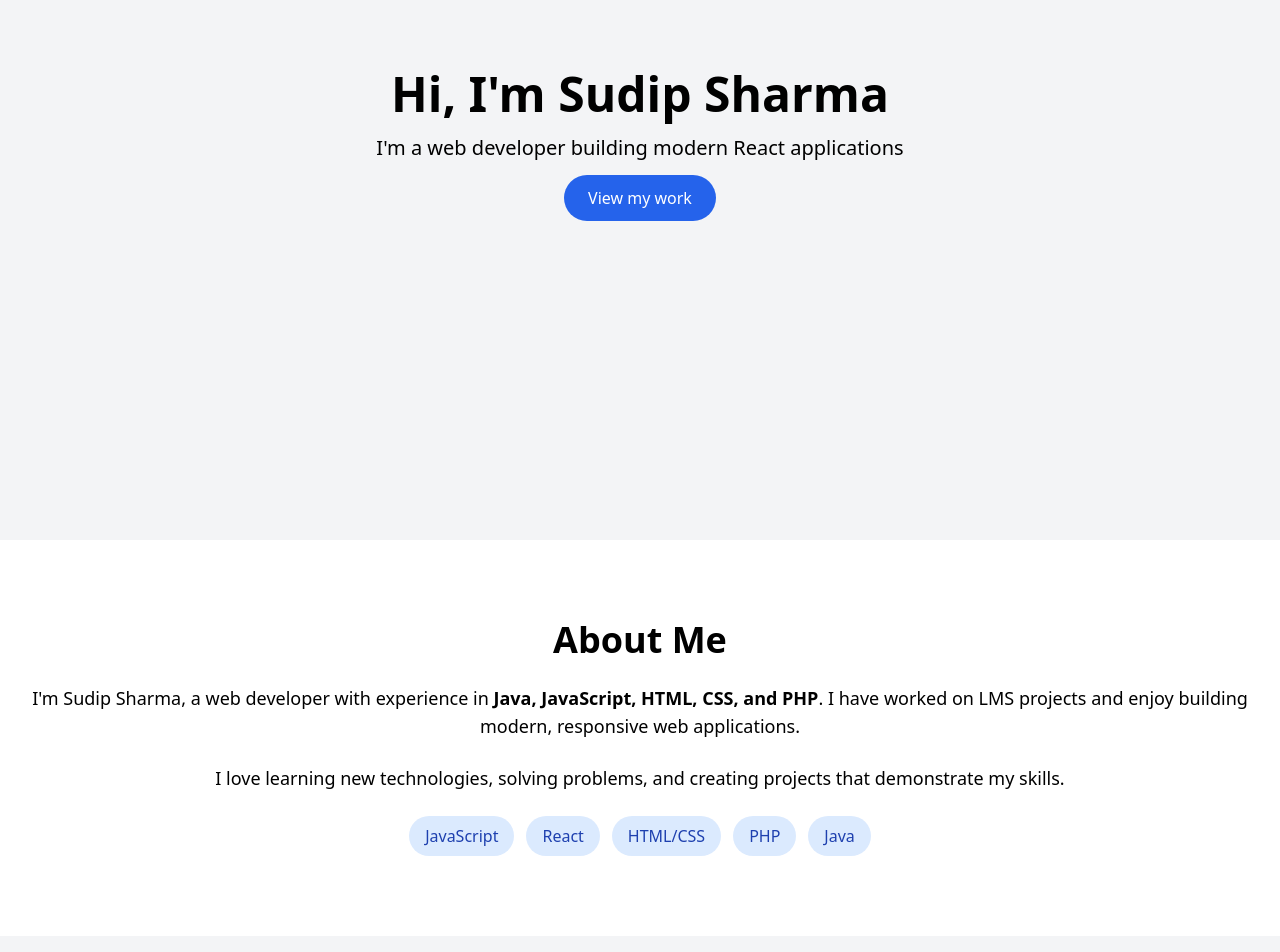
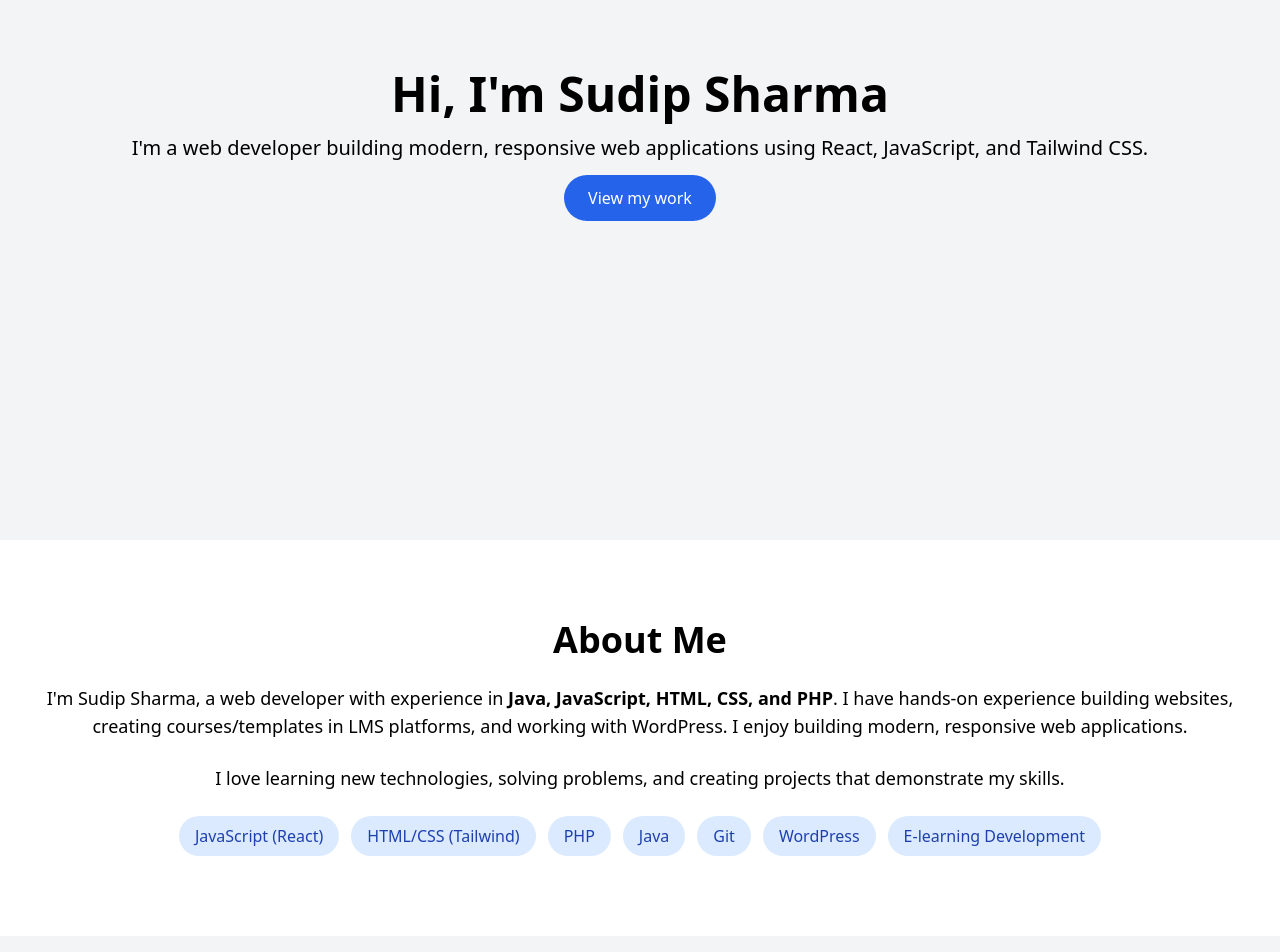
Before and after one commit to Sudip0987/my-portfolio, a React (Create React App) app: page / in a window 1280 px wide. Shown: the part 260-1212 px from the top of the page. Built offline with nearby package versions, Linux system fonts and the light colour scheme.

Commit message:
about/hero section changed with new conent

```diff
--- a/src/components/About.js
+++ b/src/components/About.js
@@ -4,21 +4,26 @@ function About(){
         <section id ="about" className="bg-white py-20">
             <div className ="container mx-auto px-6 text-center">
                 <h2 className = "text-4xl font-bold mb-6">About Me</h2>
-                <p className =" text-lg mb-6">
-                I'm Sudip Sharma, a web developer with experience in <strong>Java, JavaScript, HTML, CSS, and PHP</strong>.
-          I have worked on LMS projects and enjoy building modern, responsive web applications.
-        </p>
-        <p className = "text-lg mb-6">
-        I love learning new technologies, solving problems, and creating projects that demonstrate my skills.
+                <p className="text-lg mb-6">
+  I'm Sudip Sharma, a web developer with experience in <strong>Java, JavaScript, HTML, CSS, and PHP</strong>.
+  I have hands-on experience building websites, creating courses/templates in LMS platforms, and working with WordPress.
+  I enjoy building modern, responsive web applications.
+</p>
+<p className="text-lg mb-6">
+  I love learning new technologies, solving problems, and creating projects that demonstrate my skills.
+</p>
 
-        </p>
         {/*skill badges*/}
         <div className="flex justify-center flex-wrap gap-3 mt-6">
-          <span className="bg-blue-100 text-blue-800 px-4 py-2 rounded-full">JavaScript</span>
-          <span className="bg-blue-100 text-blue-800 px-4 py-2 rounded-full">React</span>
-          <span className="bg-blue-100 text-blue-800 px-4 py-2 rounded-full">HTML/CSS</span>
-          <span className="bg-blue-100 text-blue-800 px-4 py-2 rounded-full">PHP</span>
-          <span className="bg-blue-100 text-blue-800 px-4 py-2 rounded-full">Java</span>
+        <span className="bg-blue-100 text-blue-800 px-4 py-2 rounded-full">JavaScript (React)</span>
+  <span className="bg-blue-100 text-blue-800 px-4 py-2 rounded-full">HTML/CSS (Tailwind)</span>
+  <span className="bg-blue-100 text-blue-800 px-4 py-2 rounded-full">PHP</span>
+  <span className="bg-blue-100 text-blue-800 px-4 py-2 rounded-full">Java</span>
+  <span className="bg-blue-100 text-blue-800 px-4 py-2 rounded-full">Git</span>
+  <span className="bg-blue-100 text-blue-800 px-4 py-2 rounded-full">WordPress</span>
+  <span className="bg-blue-100 text-blue-800 px-4 py-2 rounded-full">E-learning Development</span>
+
+
         </div>
 
             </div>
--- a/src/components/Footer.js
+++ b/src/components/Footer.js
@@ -3,7 +3,7 @@ function Footer(){
     return (
         <footer className = "bg-gray-800 text-white py-6 mt-10">
                 {/*/Copyright */}
-                <p className = "text-sm text-centerc">&copy;{new Date().getFullYear()} Sudip Sharma. All Rights reserved</p>
+                <p className = "text-sm text-center">&copy;{new Date().getFullYear()} Sudip Sharma. All Rights reserved</p>
         </footer>
     );
 }
--- a/src/components/Hero.js
+++ b/src/components/Hero.js
@@ -4,7 +4,9 @@ return(
 <section id = "home" className = "bg-gray-100 min-h-screen flex items-center">
     <div className= "container mx-auto px-6 text-center">
     <h1 className = "text-5xl font-bold mb-4">Hi, I'm Sudip Sharma</h1>
-    <p className = "text-xl mb-6">I'm a web developer building modern React applications</p>
+    <p className="text-xl mb-6">
+  I'm a web developer building modern, responsive web applications using React, JavaScript, and Tailwind CSS.
+</p>
 
     <a href = "#projects" className = "bg-blue-600 text-white px-6 py-3 rounded-full hover:bg-blue-700 transition">
         View my work
```
